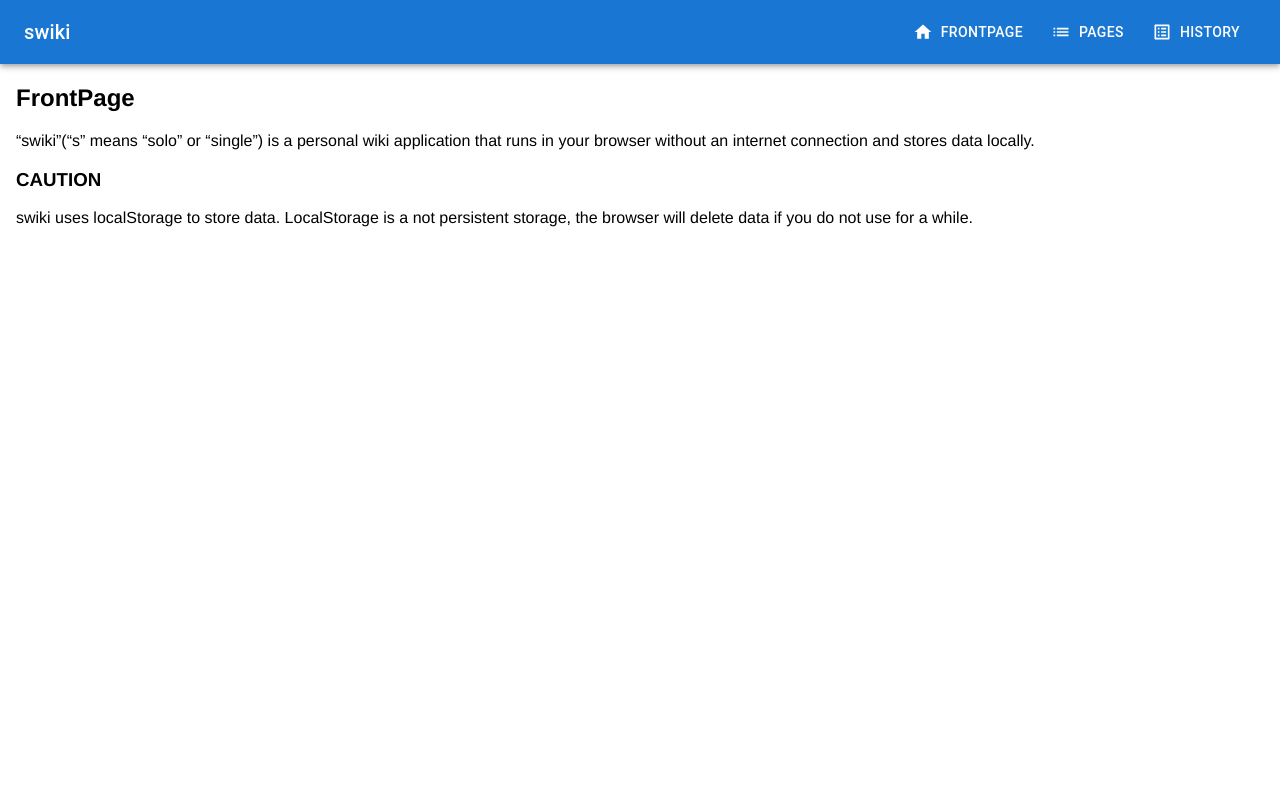
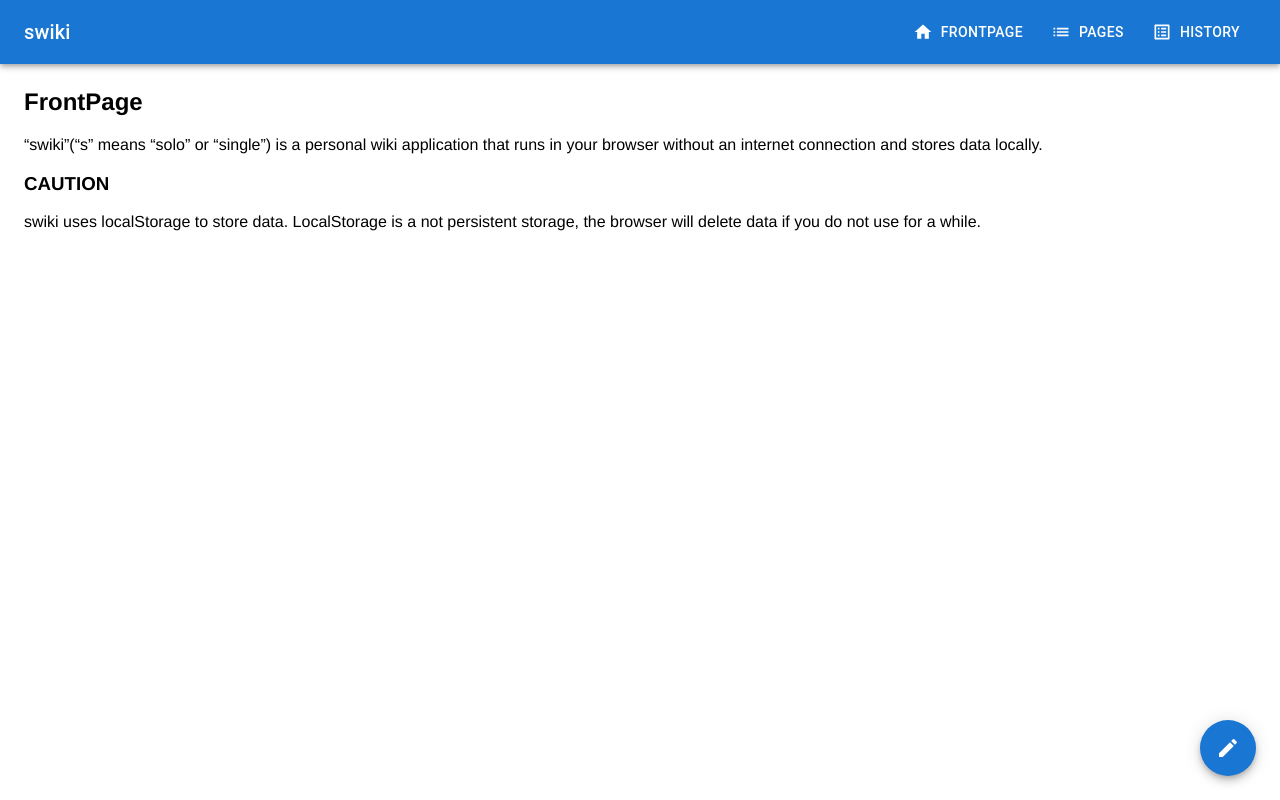
Before and after one commit to DBC-Works/swiki, a React (Vite) app: page / in a window 1280 px wide. Built offline with nearby package versions, Linux system fonts and the light colour scheme.

Commit message:
feat: add page content edit page(WIP)
The editing function will implement in the next step.

#13

```diff
--- a/src/main.tsx
+++ b/src/main.tsx
@@ -4,14 +4,23 @@ import ReactDOM from 'react-dom/client'
 
 import i18next from './i18n'
 import { routeTree } from './routeTree.gen'
+import { Section } from './views/templates/Section'
 
 /**
  * Router
  */
 const router = createRouter({
   routeTree,
-  defaultErrorComponent: () => <h2>{i18next.t('Error')}</h2>,
-  defaultNotFoundComponent: () => <h2>{i18next.t('Not found')}</h2>,
+  defaultErrorComponent: () => (
+    <Section>
+      <h2>{i18next.t('Error')}</h2>
+    </Section>
+  ),
+  defaultNotFoundComponent: () => (
+    <Section>
+      <h2>{i18next.t('Not found')}</h2>
+    </Section>
+  ),
 })
 
 declare module '@tanstack/react-router' {
--- a/src/routes/pages/$pageTitle/edit.tsx
+++ b/src/routes/pages/$pageTitle/edit.tsx
@@ -1,4 +1,6 @@
 import { createFileRoute, useParams } from '@tanstack/react-router'
+
+import { PageContentEditor } from '../../../views/pages/PageContentEditor'
 
 /**
  * Page edit component
@@ -6,7 +8,8 @@ import { createFileRoute, useParams } from '@tanstack/react-router'
  */
 const PageEdit: React.FC = (): JSX.Element => {
   const { pageTitle } = useParams({ from: '/pages/$pageTitle/edit' })
-  return <h2>{pageTitle}(edit)</h2>
+
+  return <PageContentEditor pageTitle={pageTitle} />
 }
 
 /**
--- a/src/views/GlobalStyles.tsx
+++ b/src/views/GlobalStyles.tsx
@@ -5,6 +5,10 @@ import '@fontsource/roboto/300.css';
 import '@fontsource/roboto/400.css';
 import '@fontsource/roboto/500.css';
 import '@fontsource/roboto/700.css';
+
+:root {
+  --gap-unit: 1.5rem;
+}
 
 html,
 body,
--- /dev/null
+++ b/src/views/atoms/EditFab.tsx
@@ -0,0 +1,29 @@
+import EditIcon from '@mui/icons-material/Edit'
+import { Fab } from '@mui/material'
+import { useTranslation } from 'react-i18next'
+
+import { Link, type ToPath } from '../adapters/Link'
+
+type Props = React.ComponentProps<typeof Fab> & {
+  pageTitle: string
+  returnPath?: ToPath
+}
+
+/**
+ * Edit page Floating Action Button component
+ * @param props Props
+ * @param props.pageTitle Page title to edit
+ * @param props.returnPath Path to return
+ * @returns JSX Element
+ */
+export const EditFab: React.FC<Props> = ({ pageTitle, returnPath }): JSX.Element => {
+  const { t } = useTranslation()
+
+  return (
+    <Link to={`/pages/${pageTitle}/edit`} returnPath={returnPath}>
+      <Fab color="primary" aria-label={t('Edit')}>
+        <EditIcon />
+      </Fab>
+    </Link>
+  )
+}
--- /dev/null
+++ b/src/views/organisms/FabContainer.tsx
@@ -0,0 +1,30 @@
+import { css } from '@emotion/react'
+
+import { EditFab } from '../atoms/EditFab'
+
+const CSS_FAB_CONTAINER = css({
+  display: 'flex',
+  justifyContent: 'flex-end',
+  position: 'fixed',
+  bottom: 'var(--gap-unit)',
+  left: 'var(--gap-unit)',
+  right: 'var(--gap-unit)',
+})
+
+type Props = React.ComponentProps<'div'> & {
+  pageTitle: string
+  returnPath?: string | undefined
+}
+
+/**
+ * Fab container component
+ * @param props Props
+ * @param props.pageTitle Page title to edit
+ * @param props.returnPath Path to return
+ * @returns JSX Element
+ */
+export const FabContainer: React.FC<Props> = ({ pageTitle, returnPath }): JSX.Element => (
+  <div css={CSS_FAB_CONTAINER}>
+    <EditFab pageTitle={pageTitle} returnPath={returnPath} />
+  </div>
+)
--- a/src/views/pages/FrontPage.tsx
+++ b/src/views/pages/FrontPage.tsx
@@ -11,8 +11,9 @@ export const FrontPage: React.FC = (): JSX.Element => {
   const { t } = useTranslation()
   const frontPageContent = t('initialFrontPage')
 
+  // TODO: Determine title of latest FrontPage content
   return (
-    <Page>
+    <Page pageTitle="FrontPage" returnPath="/">
       <PageContentViewer>{frontPageContent}</PageContentViewer>
     </Page>
   )
--- /dev/null
+++ b/src/views/pages/PageContentEditor.tsx
@@ -0,0 +1,175 @@
+import { css } from '@emotion/react'
+import CancelIcon from '@mui/icons-material/Cancel'
+import DoneIcon from '@mui/icons-material/Done'
+import { Button, Tab, Tabs, TextField } from '@mui/material'
+import { useTranslation } from 'react-i18next'
+
+import { useCallback, useState } from 'react'
+import type { ToPath } from '../adapters/Link'
+import { useMoveTo, useReturnPath } from '../adapters/hooks'
+import { PageContentViewer } from '../molecules/PageContentViewer'
+import { Section } from '../templates/Section'
+
+const CSS_TITLE_EDITOR_CONTAINER = css({
+  display: 'flex',
+  gap: '1.5rem',
+  h3: { display: 'inline-block' },
+})
+
+const TitleEditor: React.FC = (): JSX.Element => {
+  const { t } = useTranslation()
+
+  return (
+    <div css={CSS_TITLE_EDITOR_CONTAINER}>
+      <h3>{t('Title')}</h3>
+      <TextField required={true} sx={{ flexGrow: 1 }} />
+    </div>
+  )
+}
+
+const CSS_EDIT_BUTTON_CONTAINER = css({
+  display: 'flex',
+  gap: 'var(--gap-unit)',
+  padding: 'var(--gap-unit) 0',
+})
+
+const EditorButtons: React.FC<{ pageTitle: string }> = (pageTitle): JSX.Element => {
+  const { t } = useTranslation()
+  const returnPath = useReturnPath()
+  const moveTo = useMoveTo()
+
+  // TODO: Add beforeunload event handler
+
+  const viewerPath: ToPath = returnPath || `/pages/${pageTitle}`
+  const handleClickCancel = useCallback(() => {
+    // TODO: Show confirmation if updated
+    moveTo(viewerPath)
+  }, [moveTo, viewerPath])
+  const handleClickOK = useCallback(() => {
+    // TODO: Add page content update process
+    moveTo(viewerPath)
+  }, [moveTo, viewerPath])
+
+  return (
+    <div css={CSS_EDIT_BUTTON_CONTAINER}>
+      <Button variant="outlined" startIcon={<CancelIcon />} onClick={handleClickCancel}>
+        {t('Cancel')}
+      </Button>
+      <Button variant="contained" startIcon={<DoneIcon />} onClick={handleClickOK}>
+        {t('OK')}
+      </Button>
+    </div>
+  )
+}
+
+const ContentEditorTabPanel: React.FC<React.ComponentProps<'div'> & { visible: boolean }> = ({
+  visible,
+  children,
+}) => {
+  const CSS_TABPANEL = css({
+    display: visible ? 'flex' : 'none',
+    flexDirection: 'column',
+    margin: 'calc(var(--gap-unit) / 2) 0 0',
+    flexGrow: 1,
+    div: {
+      flexGrow: 1,
+    },
+    height: '1rem',
+    overflow: 'auto',
+  })
+
+  return (
+    <div role="tabpanel" css={CSS_TABPANEL}>
+      {children}
+    </div>
+  )
+}
+
+const CSS_CONTENT_EDITOR_CONTAINER = css({
+  display: 'flex',
+  flexDirection: 'column',
+  flexGrow: 1,
+  marginTop: 'calc(var(--gap-unit) / 2)',
+})
+
+const ContentEditor: React.FC = () => {
+  const { t } = useTranslation()
+  const [tabId, setTabId] = useState('source')
+
+  // TODO: Add beforeunload event handler
+  // TODO: Add preview function
+
+  const handleChange = (_: React.SyntheticEvent, newValue: string) => {
+    setTabId(newValue)
+  }
+
+  return (
+    <div css={CSS_CONTENT_EDITOR_CONTAINER}>
+      <Tabs value={tabId} onChange={handleChange}>
+        <Tab label={t('Source')} value="source" />
+        <Tab label={t('Preview')} value="preview" />
+      </Tabs>
+      <ContentEditorTabPanel visible={tabId === 'source'}>
+        <TextField multiline />
+      </ContentEditorTabPanel>
+      <ContentEditorTabPanel visible={tabId === 'preview'}>
+        <PageContentViewer>
+          Lorem ipsum dolor sit amet, consectetur adipiscing elit, sed do eiusmod tempor incididunt
+          ut labore et dolore magna aliqua. Ut enim ad minim veniam, quis nostrud exercitation
+          ullamco laboris nisi ut aliquip ex ea commodo consequat. Duis aute irure dolor in
+          reprehenderit in voluptate velit esse cillum dolore eu fugiat nulla pariatur. Excepteur
+          sint occaecat cupidatat non proident, sunt in culpa qui officia deserunt mollit anim id
+          est laborum.Lorem ipsum dolor sit amet, consectetur adipiscing elit, sed do eiusmod tempor
+          incididunt ut labore et dolore magna aliqua. Ut enim ad minim veniam, quis nostrud
+          exercitation ullamco laboris nisi ut aliquip ex ea commodo consequat. Duis aute irure
+          dolor in reprehenderit in voluptate velit esse cillum dolore eu fugiat nulla pariatur.
+          Excepteur sint occaecat cupidatat non proident, sunt in culpa qui officia deserunt mollit
+          anim id est laborum.Lorem ipsum dolor sit amet, consectetur adipiscing elit, sed do
+          eiusmod tempor incididunt ut labore et dolore magna aliqua. Ut enim ad minim veniam, quis
+          nostrud exercitation ullamco laboris nisi ut aliquip ex ea commodo consequat. Duis aute
+          irure dolor in reprehenderit in voluptate velit esse cillum dolore eu fugiat nulla
+          pariatur. Excepteur sint occaecat cupidatat non proident, sunt in culpa qui officia
+          deserunt mollit anim id est laborum.Lorem ipsum dolor sit amet, consectetur adipiscing
+          elit, sed do eiusmod tempor incididunt ut labore et dolore magna aliqua. Ut enim ad minim
+          veniam, quis nostrud exercitation ullamco laboris nisi ut aliquip ex ea commodo consequat.
+          Duis aute irure dolor in reprehenderit in voluptate velit esse cillum dolore eu fugiat
+          nulla pariatur. Excepteur sint occaecat cupidatat non proident, sunt in culpa qui officia
+          deserunt mollit anim id est laborum.
+        </PageContentViewer>
+      </ContentEditorTabPanel>
+    </div>
+  )
+}
+
+const CSS_SECTION = css({
+  display: 'flex',
+  flexDirection: 'column',
+  button: {
+    flex: 1,
+  },
+})
+
+type Props = React.ComponentProps<typeof Section> & {
+  pageTitle: string
+}
+
+/**
+ * PageContentEditor component
+ * @param props Props
+ * @param props.pageTitle Page title to edit
+ * @returns JSX Element
+ */
+export const PageContentEditor: React.FC<Props> = ({ pageTitle }): JSX.Element => {
+  const { t } = useTranslation()
+
+  return (
+    <Section css={CSS_SECTION} fitToContentArea={true}>
+      <h2>
+        {t('Source')} - {pageTitle}
+      </h2>
+      <TitleEditor />
+      <ContentEditor />
+      <EditorButtons pageTitle={pageTitle} />
+    </Section>
+  )
+}
--- a/src/views/templates/Page.tsx
+++ b/src/views/templates/Page.tsx
@@ -1,15 +1,28 @@
-import styled from '@emotion/styled'
+import { css } from '@emotion/react'
 
-type Props = React.ComponentProps<'section'>
+import { FabContainer } from '../organisms/FabContainer'
+import { Section } from '../templates/Section'
 
-const Section = styled.section`
-  padding: 0 1rem;
-`
+const CSS_SECTION = css({
+  paddingBottom: '6rem',
+})
+
+type Props = React.ComponentProps<'section'> & {
+  pageTitle: string
+  returnPath?: string | undefined
+}
 
 /**
  * Page template component
  * @param props Props
+ * @param props.pageTitle Page title
+ * @param props.returnPath Return path
  * @param props.children Children
  * @returns JSX element
  */
-export const Page: React.FC<Props> = ({ children }) => <Section>{children}</Section>
+export const Page: React.FC<Props> = ({ pageTitle, returnPath, children }) => (
+  <Section css={CSS_SECTION}>
+    {children}
+    <FabContainer pageTitle={pageTitle} returnPath={returnPath} />
+  </Section>
+)
--- /dev/null
+++ b/src/views/templates/Section.tsx
@@ -0,0 +1,29 @@
+import { css } from '@emotion/react'
+
+type Props = React.ComponentProps<'section'> & {
+  fitToContentArea?: boolean
+}
+
+/**
+ * Section component
+ * @param props Props
+ * @param props.children Children
+ * @param props.fitToContentArea Fit to content area flag
+ * @returns JSX Element
+ */
+export const Section: React.FC<Props> = ({ children, fitToContentArea, ...rest }) => {
+  const sectionCss = css({
+    padding: 'var(--gap-unit) var(--gap-unit) 0',
+    boxSizing: 'border-box',
+    height: fitToContentArea ? '100%' : 'auto',
+    'h2:first-of-type': {
+      marginTop: 0,
+    },
+  })
+
+  return (
+    <section css={sectionCss} {...rest}>
+      {children}
+    </section>
+  )
+}
```
Also changed, not shown: 1 other file (tests, documents, lock files or other folders).
